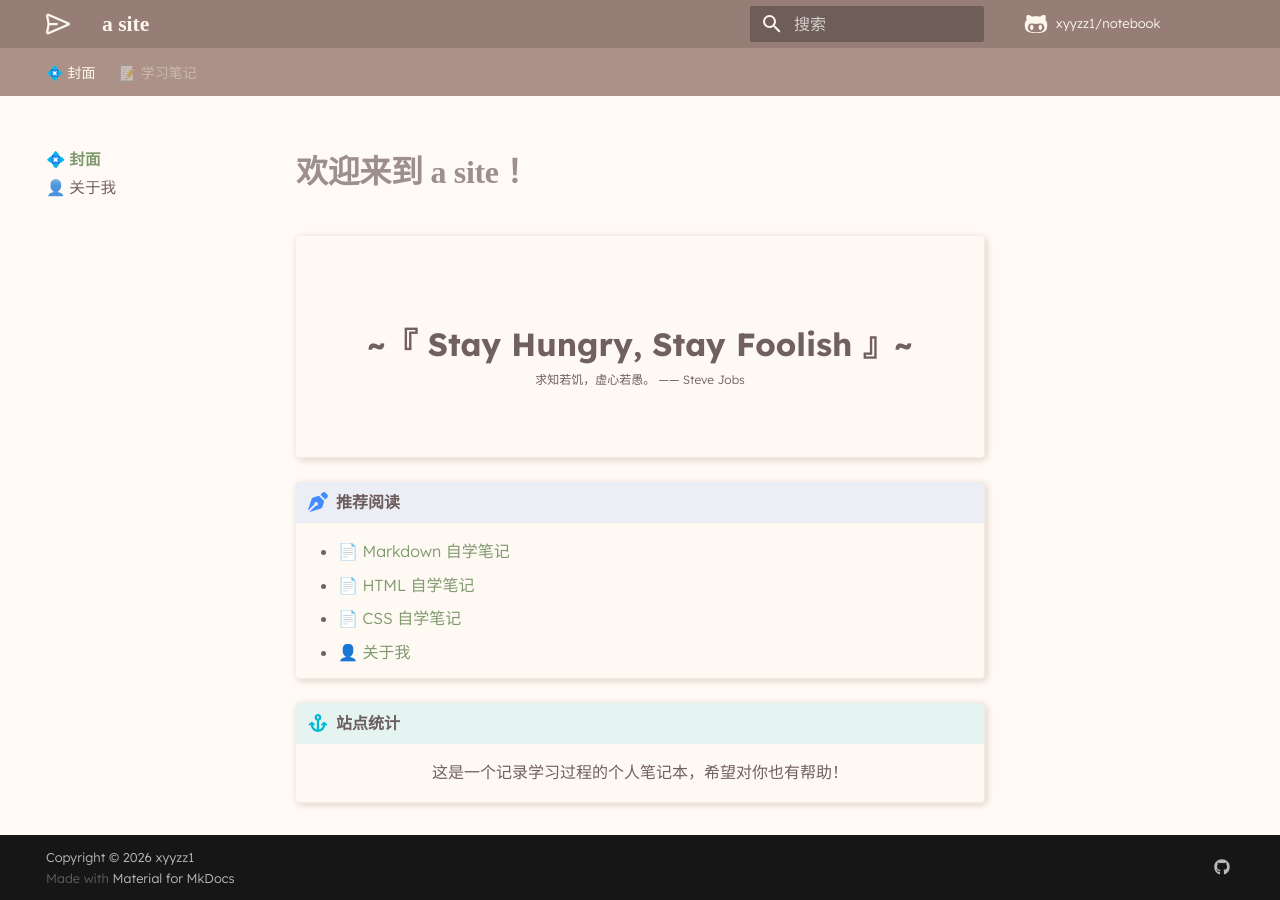
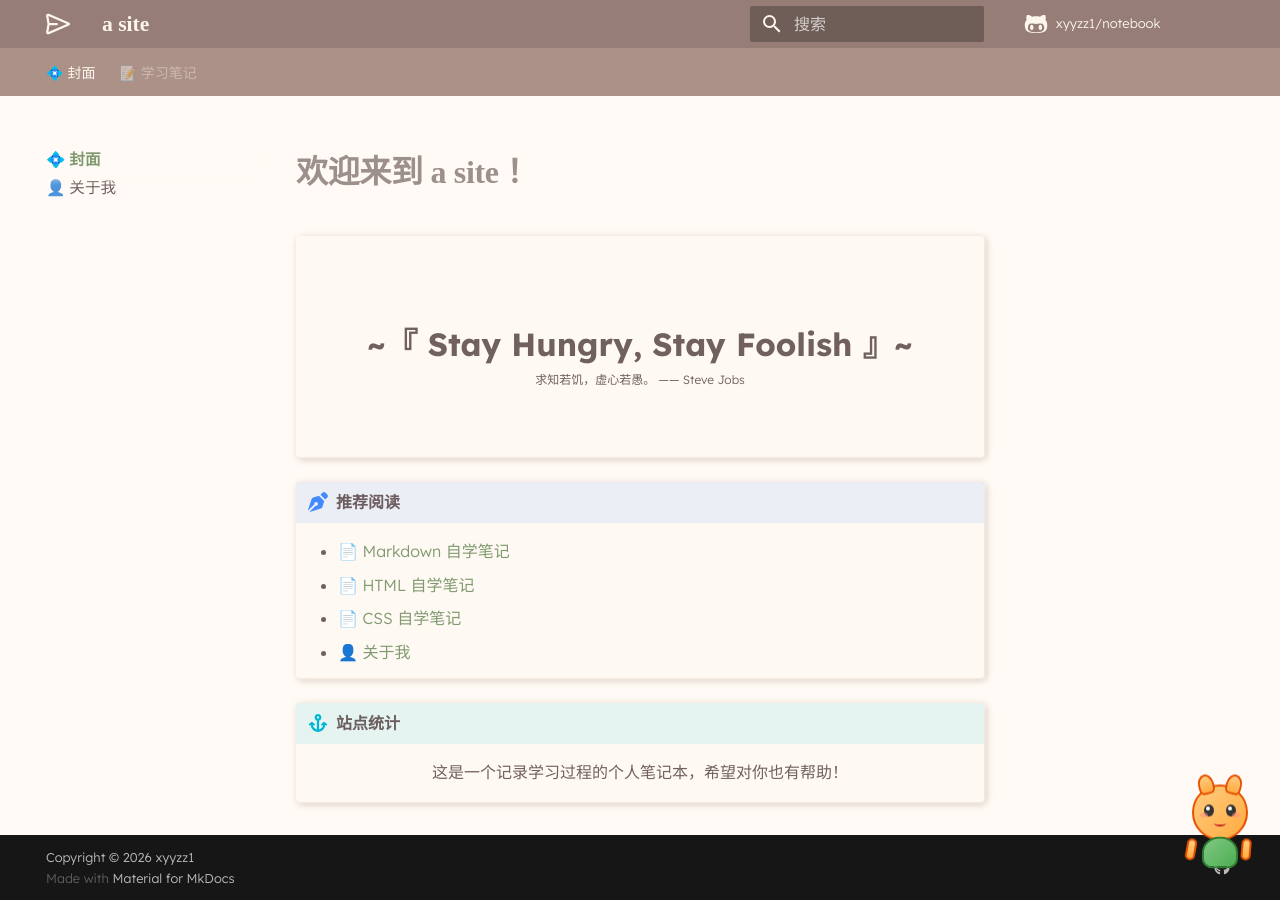
Before and after one commit to xyyzz1/notebook, an MkDocs documentation site: the page built from docs/index.md, in a window 1280 px wide. Built offline with MkDocs 1.6.1 and Material for MkDocs 9.7.7, drawn with Linux system fonts in a browser that asks for light colours; some web fonts are replaced; comment, search, counter and statistics services are not loaded; a style sheet for code colours, icons or effects is not loaded.

Commit message:
Add 2D mascot character with eye tracking and speech bubbles

```diff
--- /dev/null
+++ b/docs/_css/mascot.css
@@ -0,0 +1,275 @@
+/* ========== 2D 看板娘 Mascot ========== */
+
+#mascot-container {
+  position: fixed;
+  bottom: 20px;
+  right: 20px;
+  z-index: 9999;
+  cursor: pointer;
+  user-select: none;
+  transition: transform 0.3s ease;
+}
+
+#mascot-container:hover {
+  transform: scale(1.05);
+}
+
+/* 角色主体 */
+.mascot-body {
+  position: relative;
+  width: 80px;
+  height: 90px;
+  animation: mascot-float 3s ease-in-out infinite;
+}
+
+@keyframes mascot-float {
+  0%, 100% { transform: translateY(0); }
+  50% { transform: translateY(-8px); }
+}
+
+/* 头部 */
+.mascot-head {
+  position: absolute;
+  top: 0;
+  left: 50%;
+  transform: translateX(-50%);
+  width: 56px;
+  height: 56px;
+  background: linear-gradient(135deg, #ffcc80, #ffab40);
+  border-radius: 50%;
+  border: 2px solid #e65100;
+}
+
+/* 耳朵 */
+.mascot-head::before,
+.mascot-head::after {
+  content: '';
+  position: absolute;
+  top: -12px;
+  width: 16px;
+  height: 20px;
+  background: linear-gradient(180deg, #ffcc80, #ffab40);
+  border: 2px solid #e65100;
+  border-radius: 50% 50% 30% 30%;
+}
+
+.mascot-head::before {
+  left: 4px;
+  transform: rotate(-15deg);
+}
+
+.mascot-head::after {
+  right: 4px;
+  transform: rotate(15deg);
+}
+
+/* 眼睛 */
+.mascot-eyes {
+  position: absolute;
+  top: 18px;
+  left: 50%;
+  transform: translateX(-50%);
+  display: flex;
+  gap: 12px;
+}
+
+.mascot-eye {
+  width: 10px;
+  height: 12px;
+  background: #333;
+  border-radius: 50%;
+  position: relative;
+  transition: transform 0.1s ease;
+}
+
+.mascot-eye::after {
+  content: '';
+  position: absolute;
+  top: 2px;
+  left: 2px;
+  width: 4px;
+  height: 4px;
+  background: #fff;
+  border-radius: 50%;
+}
+
+/* 腮红 */
+.mascot-blush {
+  position: absolute;
+  top: 26px;
+  width: 8px;
+  height: 5px;
+  background: rgba(255, 138, 128, 0.5);
+  border-radius: 50%;
+}
+
+.mascot-blush.left {
+  left: 6px;
+}
+
+.mascot-blush.right {
+  right: 6px;
+}
+
+/* 嘴巴 */
+.mascot-mouth {
+  position: absolute;
+  bottom: 12px;
+  left: 50%;
+  transform: translateX(-50%);
+  width: 12px;
+  height: 6px;
+  border-bottom: 2px solid #c62828;
+  border-radius: 0 0 50% 50%;
+}
+
+/* 身体 */
+.mascot-torso {
+  position: absolute;
+  top: 52px;
+  left: 50%;
+  transform: translateX(-50%);
+  width: 36px;
+  height: 32px;
+  background: linear-gradient(135deg, #81c784, #4caf50);
+  border-radius: 50% 50% 30% 30%;
+  border: 2px solid #2e7d32;
+}
+
+/* 手臂 */
+.mascot-arm {
+  position: absolute;
+  top: 54px;
+  width: 10px;
+  height: 22px;
+  background: linear-gradient(180deg, #ffcc80, #ffab40);
+  border: 2px solid #e65100;
+  border-radius: 10px;
+  animation: mascot-wave 3s ease-in-out infinite;
+  transform-origin: top center;
+}
+
+.mascot-arm.left {
+  left: 8px;
+  animation-delay: 0s;
+}
+
+.mascot-arm.right {
+  right: 8px;
+  animation-delay: 1.5s;
+}
+
+@keyframes mascot-wave {
+  0%, 100% { transform: rotate(0deg); }
+  50% { transform: rotate(15deg); }
+}
+
+/* 对话气泡 */
+.mascot-speech {
+  position: absolute;
+  top: -50px;
+  left: 50%;
+  transform: translateX(-50%) scale(0);
+  background: #fff;
+  border: 2px solid #ffab40;
+  border-radius: 12px;
+  padding: 8px 12px;
+  font-size: 12px;
+  color: #5d4037;
+  white-space: nowrap;
+  box-shadow: 0 2px 8px rgba(0,0,0,0.1);
+  transition: transform 0.3s cubic-bezier(0.68, -0.55, 0.27, 1.55);
+  pointer-events: none;
+  font-family: 'Noto Sans SC', sans-serif;
+}
+
+.mascot-speech.show {
+  transform: translateX(-50%) scale(1);
+}
+
+.mascot-speech::after {
+  content: '';
+  position: absolute;
+  bottom: -8px;
+  left: 50%;
+  transform: translateX(-50%);
+  border-left: 8px solid transparent;
+  border-right: 8px solid transparent;
+  border-top: 8px solid #fff;
+}
+
+/* 切换按钮 */
+.mascot-toggle {
+  position: absolute;
+  top: -5px;
+  right: -5px;
+  width: 20px;
+  height: 20px;
+  background: #ef5350;
+  color: #fff;
+  border: none;
+  border-radius: 50%;
+  font-size: 12px;
+  line-height: 20px;
+  text-align: center;
+  cursor: pointer;
+  opacity: 0;
+  transition: opacity 0.2s;
+}
+
+#mascot-container:hover .mascot-toggle {
+  opacity: 1;
+}
+
+/* 移动端适配 */
+@media (max-width: 768px) {
+  #mascot-container {
+    bottom: 10px;
+    right: 10px;
+  }
+
+  .mascot-body {
+    width: 60px;
+    height: 68px;
+  }
+
+  .mascot-head {
+    width: 42px;
+    height: 42px;
+  }
+
+  .mascot-head::before,
+  .mascot-head::after {
+    top: -9px;
+    width: 12px;
+    height: 15px;
+  }
+
+  .mascot-torso {
+    top: 39px;
+    width: 27px;
+    height: 24px;
+  }
+
+  .mascot-arm {
+    top: 40px;
+    width: 8px;
+    height: 17px;
+  }
+
+  .mascot-arm.left { left: 6px; }
+  .mascot-arm.right { right: 5px; }
+
+  .mascot-eyes {
+    top: 14px;
+    gap: 9px;
+  }
+
+  .mascot-eye {
+    width: 8px;
+    height: 9px;
+  }
+
+  .mascot-blush { top: 20px; }
+  .mascot-mouth { bottom: 9px; }
+}
--- /dev/null
+++ b/docs/_js/mascot.js
@@ -0,0 +1,115 @@
+/**
+ * a site — 2D 看板娘 Mascot
+ * 纯 CSS + JS，无需外部依赖
+ */
+
+(function () {
+  'use strict';
+
+  // 随机对话消息
+  const messages = [
+    '欢迎来到 a site！',
+    '今天学习了吗？',
+    '知识就是力量~',
+    '加油，你可以的！',
+    '来看看笔记吧！',
+    '有不懂的可以留言哦~',
+    '学而不思则罔',
+    '温故而知新',
+    '你好呀！',
+    '点击我可以切换消息~'
+  ];
+
+  let msgIndex = 0;
+
+  function getMessage() {
+    const msg = messages[msgIndex];
+    msgIndex = (msgIndex + 1) % messages.length;
+    return msg;
+  }
+
+  // 创建 DOM 结构
+  function createMascot() {
+    const container = document.createElement('div');
+    container.id = 'mascot-container';
+    container.innerHTML = `
+      <div class="mascot-body">
+        <div class="mascot-head">
+          <div class="mascot-eyes">
+            <div class="mascot-eye mascot-eye-left"></div>
+            <div class="mascot-eye mascot-eye-right"></div>
+          </div>
+          <div class="mascot-blush left"></div>
+          <div class="mascot-blush right"></div>
+          <div class="mascot-mouth"></div>
+        </div>
+        <div class="mascot-arm left"></div>
+        <div class="mascot-arm right"></div>
+        <div class="mascot-torso"></div>
+        <div class="mascot-speech">你好呀！</div>
+      </div>
+      <button class="mascot-toggle" title="隐藏/显示">×</button>
+    `;
+    document.body.appendChild(container);
+
+    const speech = container.querySelector('.mascot-speech');
+    const toggleBtn = container.querySelector('.mascot-toggle');
+    const body = container.querySelector('.mascot-body');
+    const eyeLeft = container.querySelector('.mascot-eye-left');
+    const eyeRight = container.querySelector('.mascot-eye-right');
+
+    // 初始显示消息
+    setTimeout(() => showSpeech(speech), 1000);
+
+    // 点击角色切换消息
+    body.addEventListener('click', (e) => {
+      e.stopPropagation();
+      speech.textContent = getMessage();
+      showSpeech(speech);
+    });
+
+    // 切换显示/隐藏
+    let hidden = false;
+    toggleBtn.addEventListener('click', (e) => {
+      e.stopPropagation();
+      hidden = !hidden;
+      body.style.opacity = hidden ? '0.3' : '1';
+      toggleBtn.textContent = hidden ? '+' : '×';
+      if (hidden) {
+        speech.classList.remove('show');
+      }
+    });
+
+    // 眼球跟随鼠标
+    document.addEventListener('mousemove', (e) => {
+      const bodyRect = body.getBoundingClientRect();
+      const bodyCenterX = bodyRect.left + bodyRect.width / 2;
+      const bodyCenterY = bodyRect.top + bodyRect.height / 2;
+
+      // 计算眼睛偏移（限制在 2px 内）
+      const maxOffset = 2;
+      const dx = Math.max(-maxOffset, Math.min(maxOffset, (e.clientX - bodyCenterX) * 0.02));
+      const dy = Math.max(-maxOffset, Math.min(maxOffset, (e.clientY - bodyCenterY) * 0.02));
+
+      eyeLeft.style.transform = `translate(${dx}px, ${dy}px)`;
+      eyeRight.style.transform = `translate(${dx}px, ${dy}px)`;
+    });
+
+    return container;
+  }
+
+  function showSpeech(speechEl) {
+    speechEl.classList.add('show');
+    clearTimeout(speechEl._timeout);
+    speechEl._timeout = setTimeout(() => {
+      speechEl.classList.remove('show');
+    }, 3000);
+  }
+
+  // 页面加载完成后初始化
+  if (document.readyState === 'loading') {
+    document.addEventListener('DOMContentLoaded', createMascot);
+  } else {
+    createMascot();
+  }
+})();
--- a/mkdocs.yml
+++ b/mkdocs.yml
@@ -107,11 +107,13 @@ extra:
 
 extra_css:
   - _css/extra.css
+  - _css/mascot.css
   - https://gcore.jsdelivr.net/npm/lxgw-wenkai-screen-webfont@1.1.0/style.css
   - https://gcore.jsdelivr.net/npm/lxgw-wenkai-webfont@1.1.0/style.css
 
 extra_javascript:
   - _js/extra.js
+  - _js/mascot.js
 
 nav:
   - "💠 封面":
```
